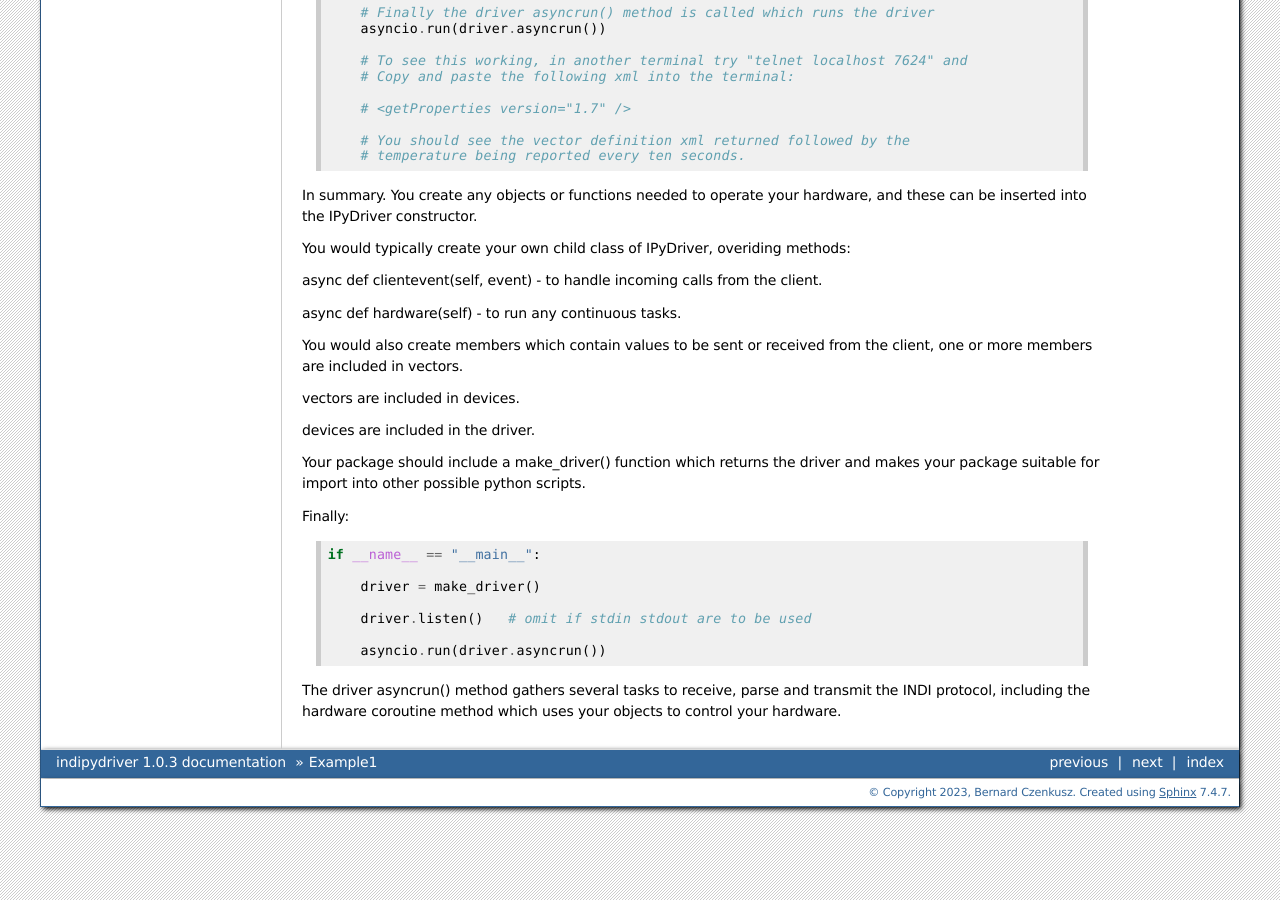
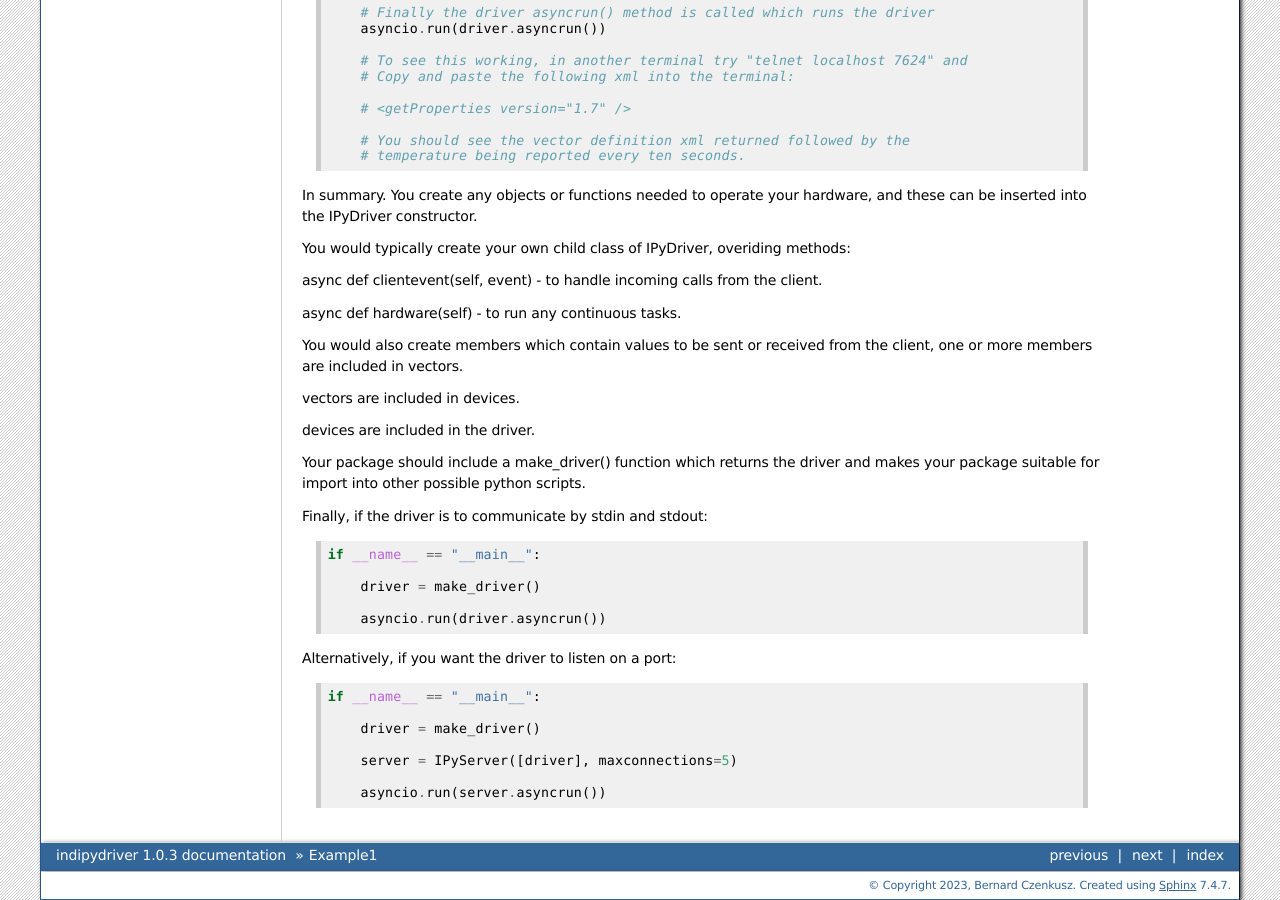
Before and after one commit to bernie-skipole/indipydriver, a Sphinx documentation site: the page built from docs/source/usage/example1.rst, in a window 1280 px wide and 900 px high, scrolled down 2584 px. Built offline with Sphinx 7.4.7, drawn with Linux system fonts in a browser that asks for light colours.

Commit message:
Some changes to docs

```diff
--- a/docs/source/usage/example1.rst
+++ b/docs/source/usage/example1.rst
@@ -12,7 +12,7 @@ contains the temperature which is reported to the client::
 
     from indipydriver import (IPyDriver, Device,
                               NumberVector, NumberMember,
-                              getProperties
+                              getProperties, IPyServer
                              )
 
     # Other vectors, members and events are available,
@@ -191,16 +191,20 @@ devices are included in the driver.
 Your package should include a make_driver() function which returns the driver
 and makes your package suitable for import into other possible python scripts.
 
-Finally::
+Finally, if the driver is to communicate by stdin and stdout::
 
     if __name__ == "__main__":
 
         driver = make_driver()
 
-        driver.listen()   # omit if stdin stdout are to be used
-
         asyncio.run(driver.asyncrun())
 
-The driver asyncrun() method gathers several tasks to receive, parse and transmit
-the INDI protocol, including the hardware coroutine method which uses your
-objects to control your hardware.
+Alternatively, if you want the driver to listen on a port::
+
+    if __name__ == "__main__":
+
+        driver = make_driver()
+
+        server = IPyServer([driver], maxconnections=5)
+
+        asyncio.run(server.asyncrun())
```
